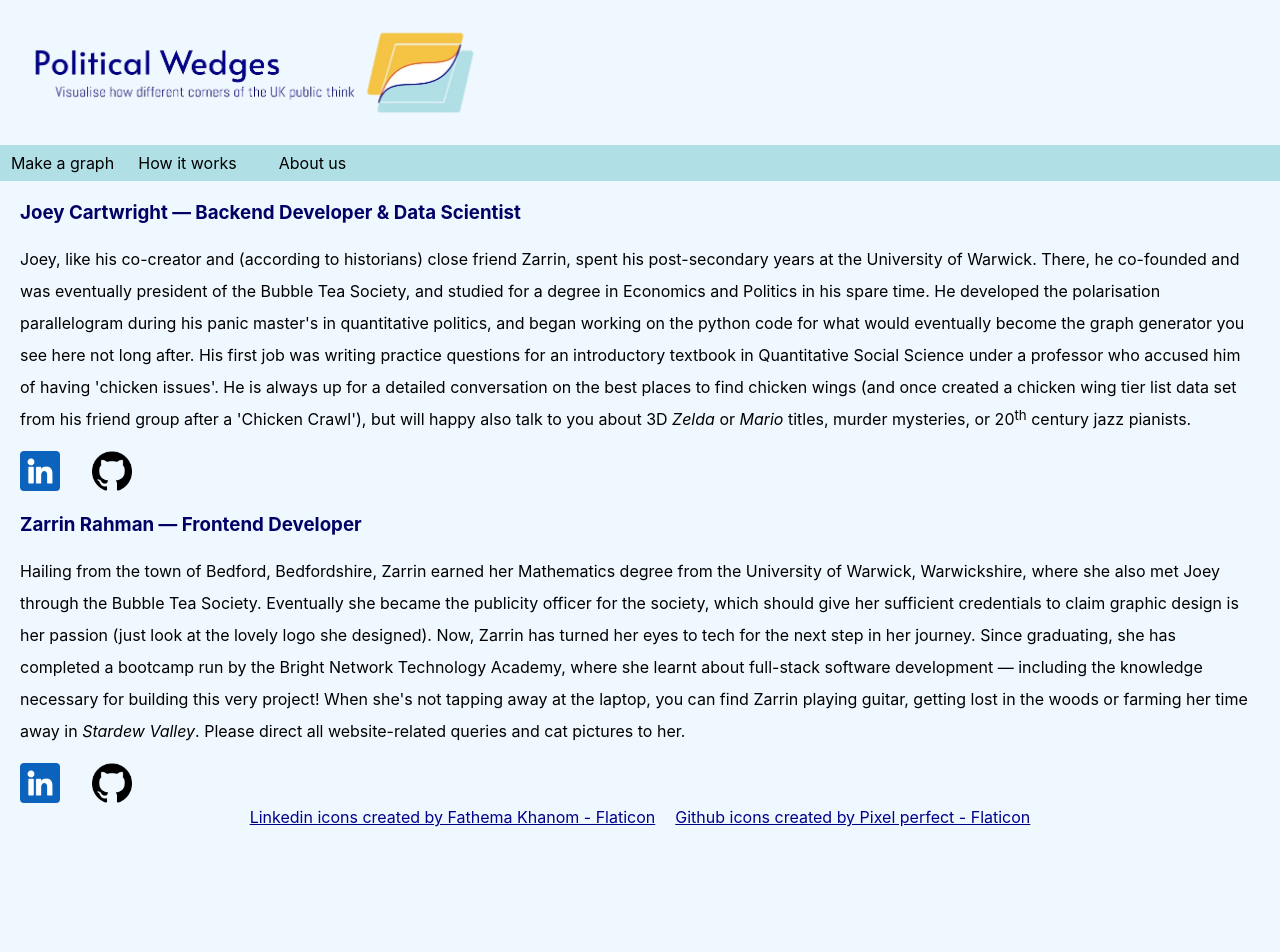
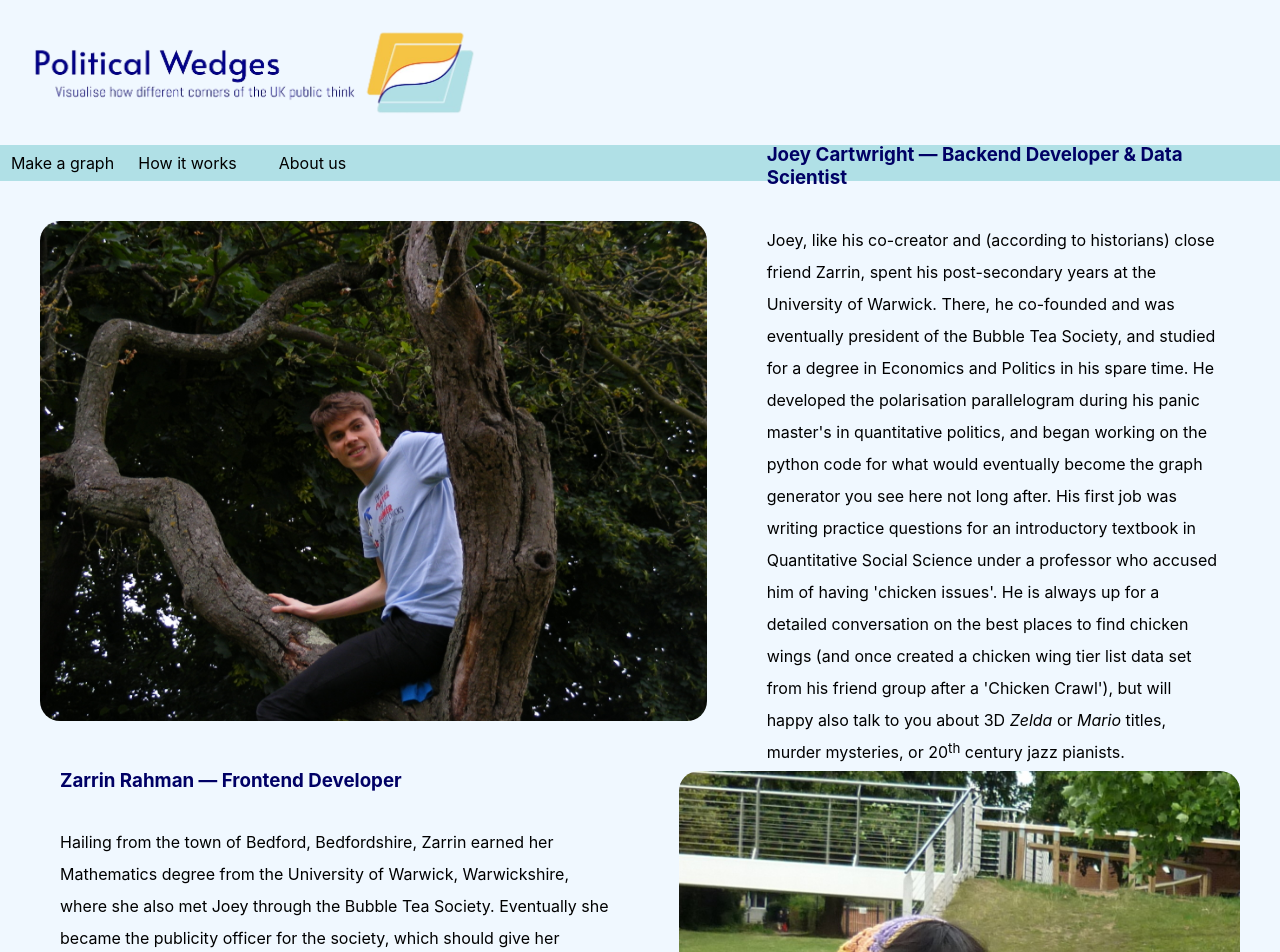
Before and after one commit to z-for-zarrin/political_wedges, a React (Create React App) app in the folder client/: page /about-us in a window 1280 px wide. Shown: the top 952 px of the page. Before the commit the page ends 847 px from the top, so only its background shows below. Built offline with nearby package versions, Linux system fonts and the light colour scheme.

Commit message:
profiles have pictures and are reformatted

```diff
--- a/client/src/components/About.js
+++ b/client/src/components/About.js
@@ -1,11 +1,15 @@
 import '../styles/AboutStyle.css';
 import linkedinIcon from '../assets/linkedin.png';
 import githubIcon from '../assets/github.png';
+import joey from '../assets/joey.JPG';
+import zarrin from '../assets/zarrin.JPG';
 
 const About = () => {
     return(
         <section className="page">
             <section className="profile">
+                <img className='profile-photo' src={joey} alt='picture of Joey climbing a tree'/>
+                <div className='profile-content'>
                     <h3>Joey Cartwright — Backend Developer & Data Scientist</h3>
                     <p>Joey, like his co-creator and (according to historians) close friend Zarrin,
                         spent his post-secondary years at the University of Warwick. There, he
@@ -20,20 +24,24 @@ const About = () => {
                         created a chicken wing tier list data set from his friend group after a
                         'Chicken Crawl'), but will happy also talk to you about 3D <i>Zelda</i> or
                         <i> Mario</i> titles, murder mysteries, or 20<sup>th</sup> century jazz pianists.</p>
+                    <div className='icons'>
                         <a href='https://www.linkedin.com/in/joseph-joey-cartwright-13b4b31b6/?originalSubdomain=uk'>
                         <img className='link-icon' src={linkedinIcon} alt="link to Joey's linkedin profile" />
                         </a>
                         <a href='https://github.com/JoeysPouch'>
                             <img className='link-icon' src={githubIcon} alt="link to Joey's github profile" />
                         </a>
+                    </div>
+                </div>
             </section>
             <section className="profile">
+                <div className='profile-content'>
                     <h3>Zarrin Rahman — Frontend Developer</h3>
                     <p>Hailing from the town of Bedford, Bedfordshire, Zarrin earned her Mathematics
                         degree from the University of Warwick, Warwickshire, where she also met Joey
                         through the Bubble Tea Society. Eventually she became the publicity officer
                         for the society, which should give her sufficient credentials to claim graphic
-                    design is her passion (just look at the lovely logo she designed). Now, Zarrin
+                        design is her passion (just look at the lovely logo!). Now, Zarrin
                         has turned her eyes to tech for the next step in her journey. Since graduating,
                         she has completed a bootcamp run by the Bright Network Technology Academy,
                         where she learnt about full-stack software development — including the
@@ -41,12 +49,16 @@ const About = () => {
                         away at the laptop, you can find Zarrin playing guitar, getting lost in
                         the woods or farming her time away in <i>Stardew Valley</i>. Please direct all
                         website-related queries and cat pictures to her.</p>
+                    <div className='icons'>
                         <a href='https://www.linkedin.com/in/zarrin-rahman'>
                             <img className='link-icon' src={linkedinIcon} alt="link to Zarrin's linkedin profile" />
                         </a>
                         <a href='https://github.com/z-for-zarrin'>
                             <img className='link-icon' src={githubIcon} alt="link to Zarrin's github profile" />
                         </a>
+                    </div>
+                </div>
+                <img className='profile-photo' src={zarrin} alt="candid picture of zarrin sitting and smiling. the back of joey's head is there"/>
             </section>
             <footer>
                 <a className='credit' href="https://www.flaticon.com/free-icons/linkedin" title="linkedin icons">Linkedin icons created by Fathema Khanom - Flaticon</a>
--- a/client/src/styles/AboutStyle.css
+++ b/client/src/styles/AboutStyle.css
@@ -1,8 +1,27 @@
-.profile > h3{
+.profile{
+    display: flex;
+    height: 550px;
+}
+
+.profile-content > h3{
     color: #000065;
 }
 
-.profile > p{
+.profile-photo{
+    height: 500px;
+    width: auto;
+    margin: 20px;
+    border-radius: 20px;
+}
+
+.profile-content{
+    display: flex;
+    flex-direction: column;
+    align-self: center;
+    margin: 40px;
+}
+
+.profile p{
   line-height: 2em;
 }
 
@@ -10,6 +29,11 @@ sup{
   vertical-align: top;
   position: relative;
   top: -0.3em;
+}
+
+.icons{
+    display: flex;
+    flex-direction: row;
 }
 
 .link-icon{
```
Also changed, not shown: client/src/assets/joey.JPG (added), client/src/assets/zarrin.JPG (added). Lines whose indentation alone changed are shown as unchanged.
